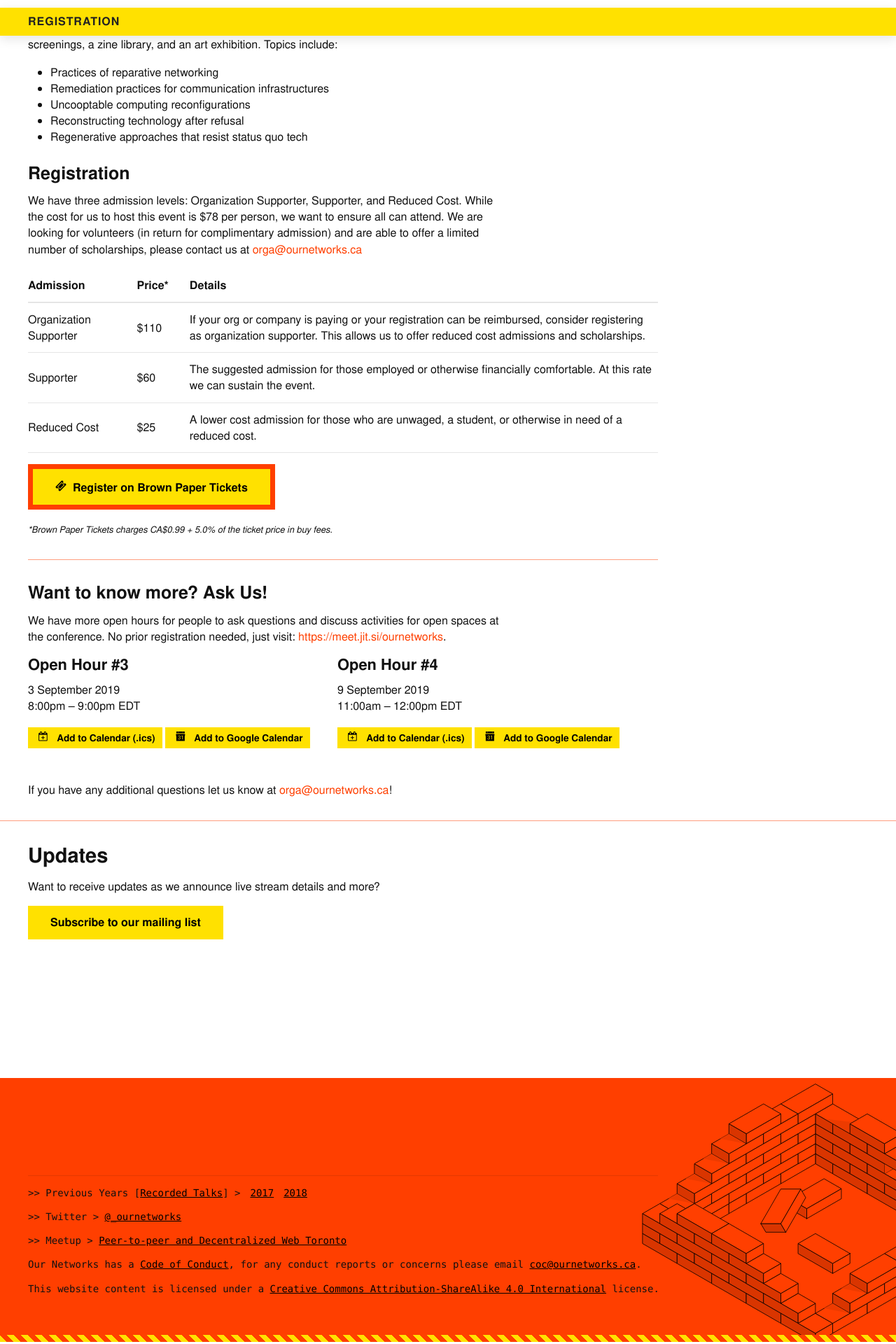
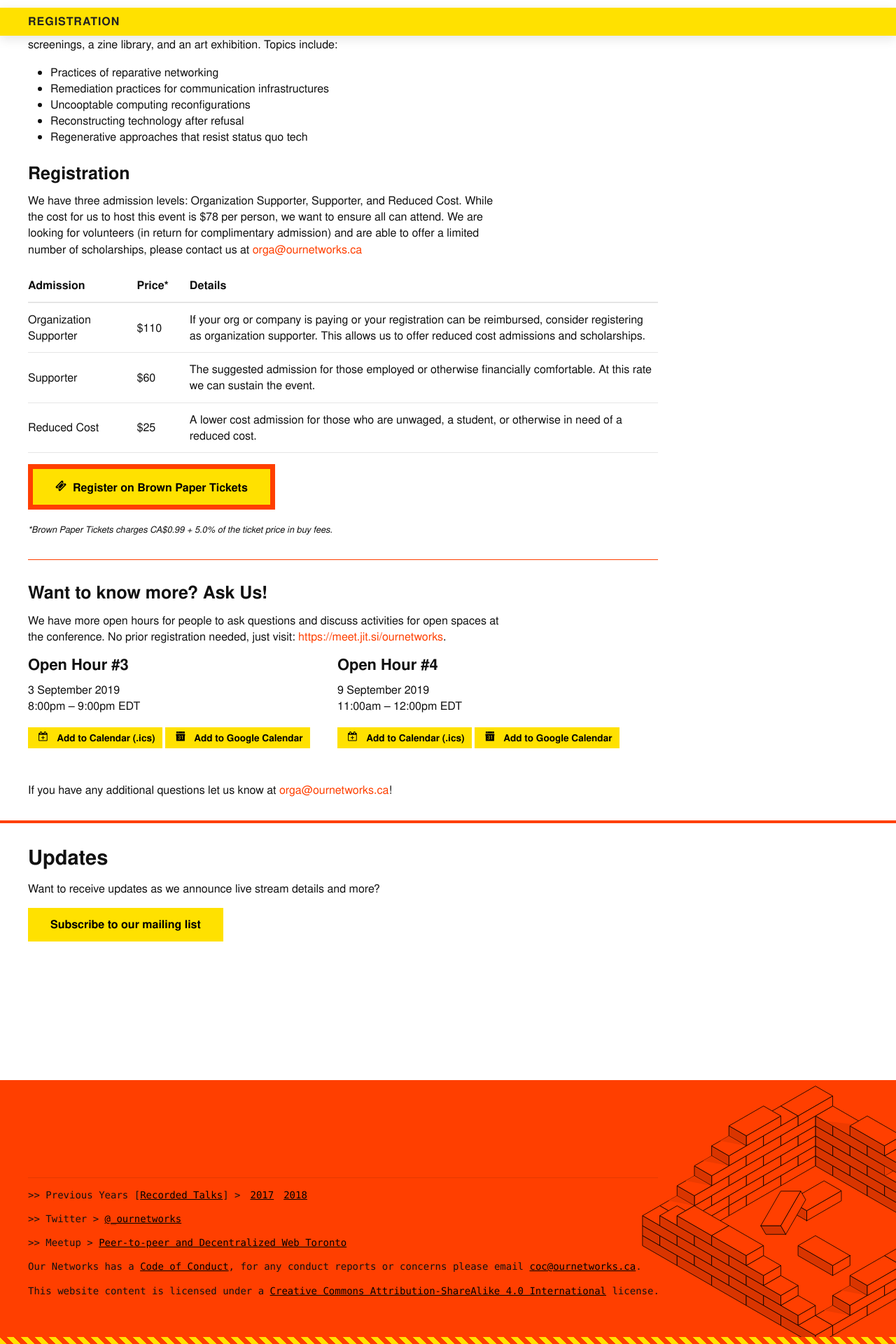
Before and after one commit to ournetworks/ournetworks.ca, a Jekyll site: the page built from index.md, in a window 1280 px wide. Shown: the part 849-2769 px from the top of the page at 70% size. Built offline with Jekyll 4.4.1, drawn with Linux system fonts in a browser that asks for light colours.

Commit message:
updated opacity

```diff
--- a/_layouts/splash.html
+++ b/_layouts/splash.html
@@ -6,7 +6,7 @@ layout: default
   <div class="container">
     {{ content }}
   </div>
-  <hr>
+  <hr class="extended">
   <div class="container">
   <h2 id="updates">Updates</h2>
   <p>Want to receive updates as we announce live stream details and more?</p>
--- a/_sass/_base.scss
+++ b/_sass/_base.scss
@@ -84,7 +84,7 @@ hr {
   margin-top: 2rem;
   margin-bottom: 2rem;
   border-width: 0;
-  border-top: 1px solid rgba($accent-color, 0.5);
+  border-top: 1px solid $accent-color;
 
   &.extended {
    border-top-width: 4px;
```
